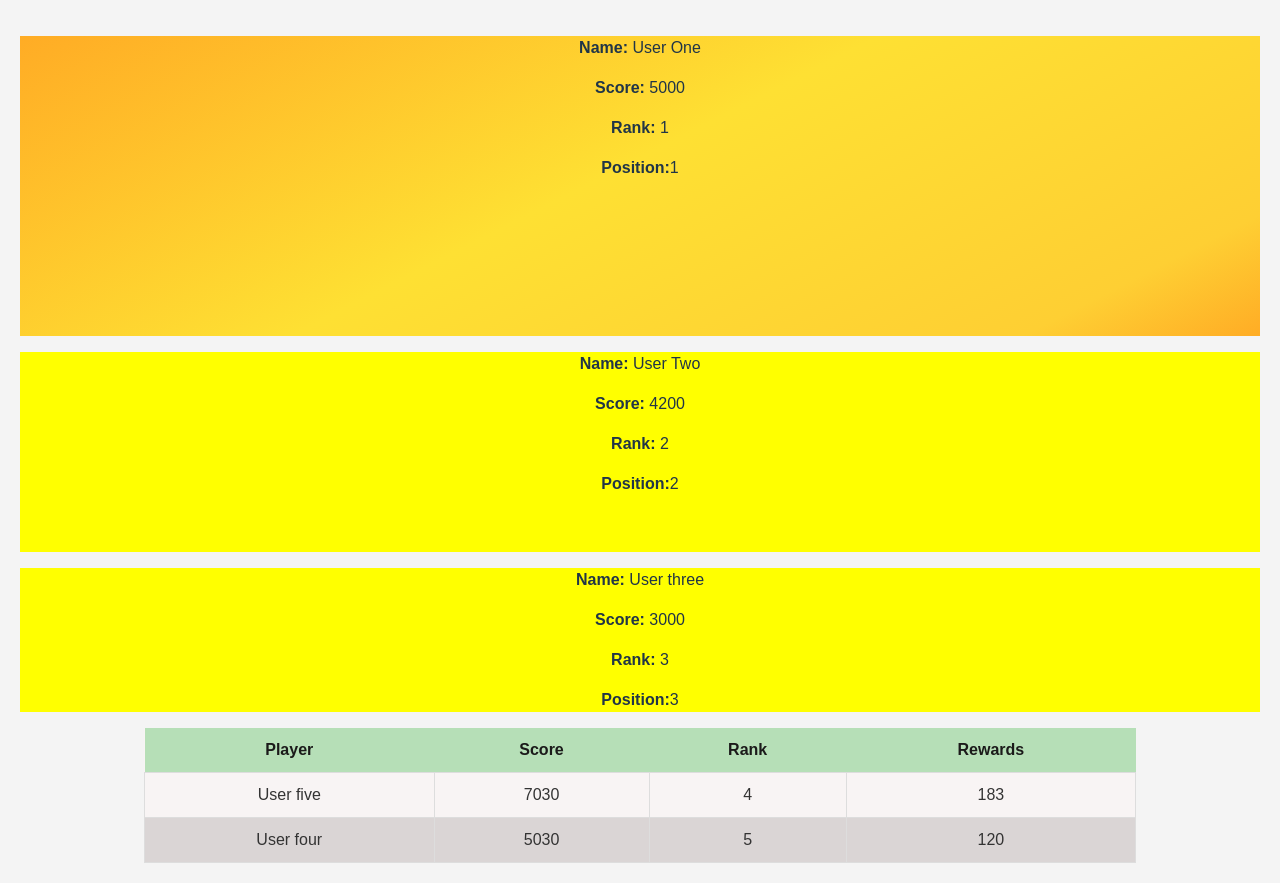
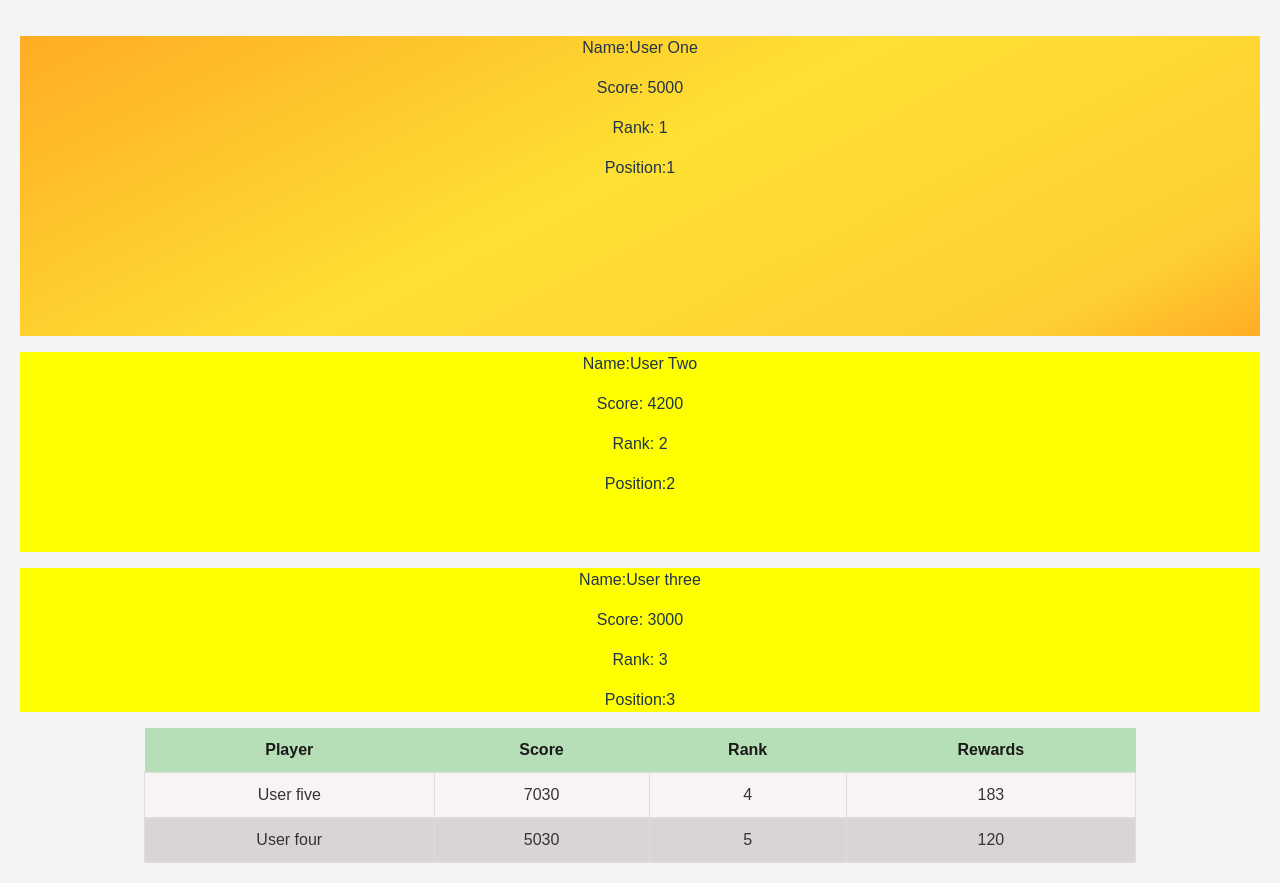
Before and after one commit to Team-Mavericks-CCG/Mavericks_Cat_CGs, a React (Vite) app in the folder frontend/: page /EndOGamePageLeaderboard in a window 1280 px wide. Built offline with nearby package versions, Linux system fonts and the light colour scheme.

Commit message:
remove stronds

```diff
--- a/frontend/src/leaderboard/endOGamePage.tsx
+++ b/frontend/src/leaderboard/endOGamePage.tsx
@@ -6,10 +6,10 @@ import { Score } from './leaderboardpage';
 
 const PodiumItem = ({playerName, score, rank, position }) => (
   <div>
-      <p><strong>Name:</strong> {playerName}</p>
-      <p><strong>Score:</strong> {score}</p>
-      <p><strong>Rank:</strong> {rank}</p>
-      <p><strong>Position:</strong>{position}</p>
+      <p>Name:{playerName}</p>
+      <p>Score: {score}</p>
+      <p>Rank: {rank}</p>
+      <p>Position:{position}</p>
   </div>
 );
 
@@ -98,8 +98,6 @@ const EndOGamePageLeaderboard: React.FC = () => {
       </>
       );
     };
-
-
         return (
             <div className="leaderboard-container">
               <Podium />
```
